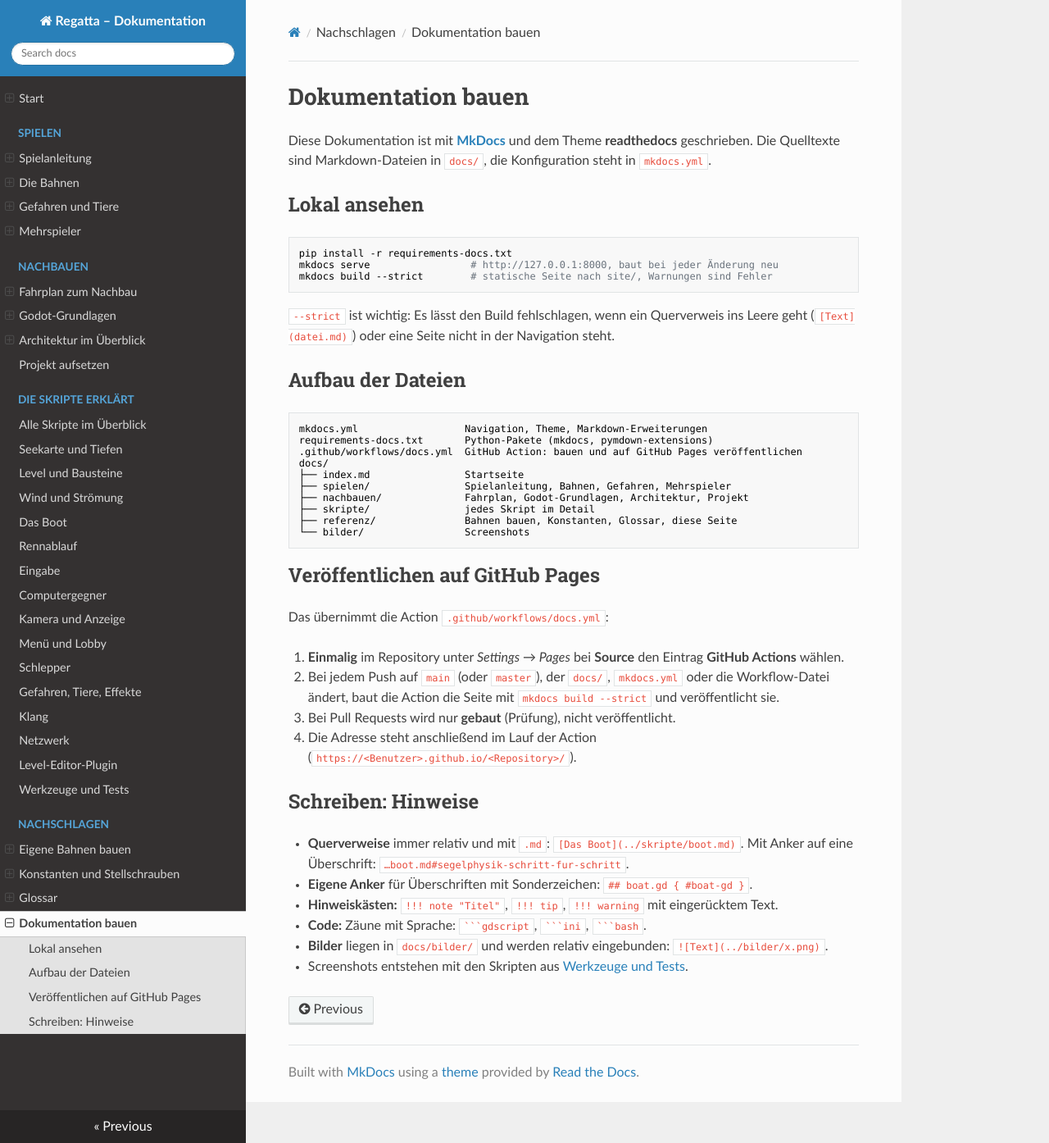
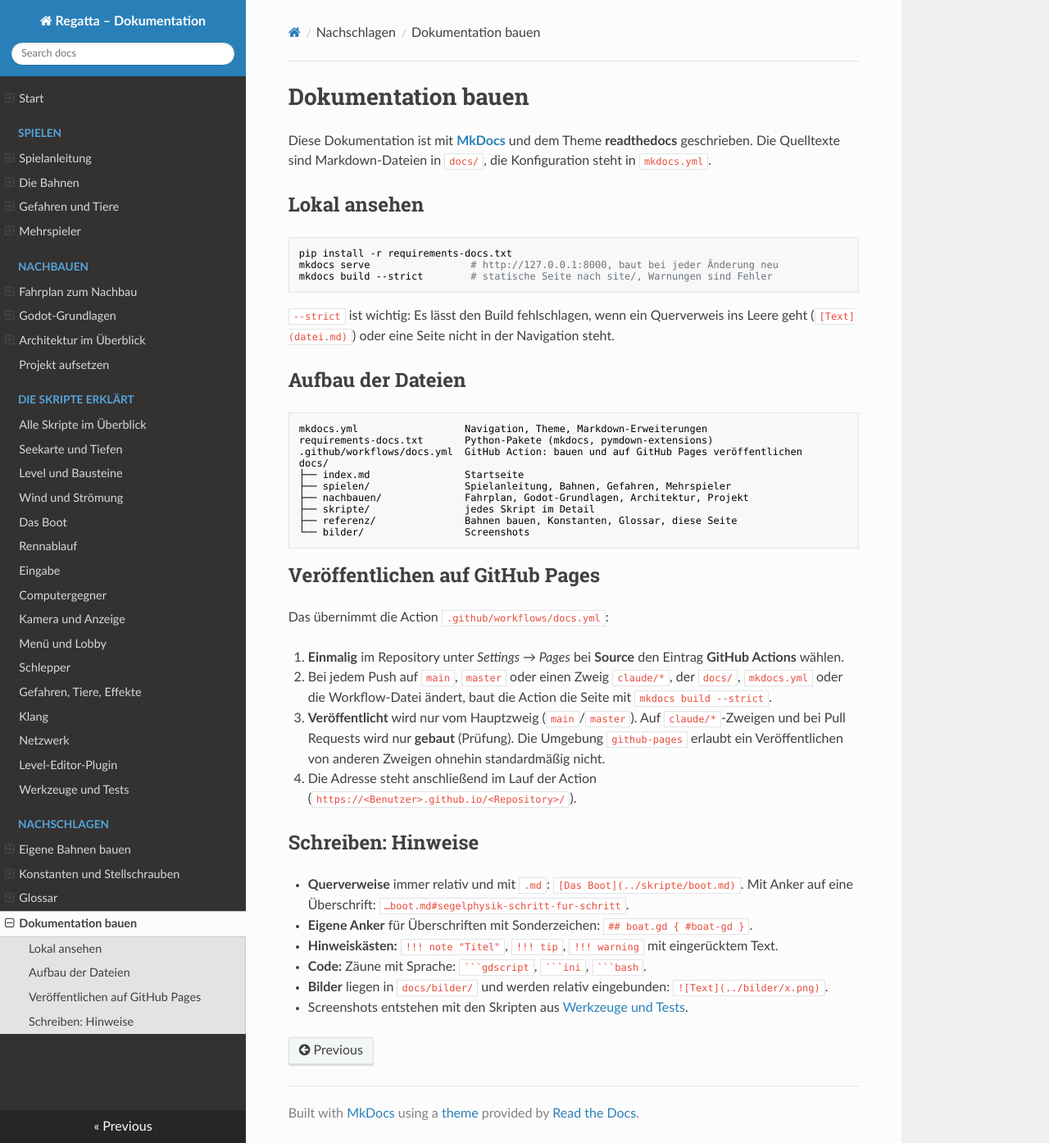
Before and after one commit to RincewindWizzard/regatta-game, an MkDocs documentation site: the page built from docs/referenz/doku.md, in a window 1280 px wide and 1394 px high. Shown: the whole window at 82% size. Built offline with MkDocs 1.6.1, drawn with Linux system fonts in a browser that asks for light colours; nearby versions of some CDN libraries; a script that is not in the unit is left out.

Commit message:
Docs-Action läuft auch auf claude/*-Zweigen (Deploy nur vom Hauptzweig)
Co-Authored-By: Claude Sonnet 5.5 <noreply@anthropic.com>
Claude-Session: https://claude.ai/code/session_01CYKFT46nVq6NPqsP2qzNXm

```diff
--- a/docs/referenz/doku.md
+++ b/docs/referenz/doku.md
@@ -36,9 +36,11 @@ Das übernimmt die Action `.github/workflows/docs.yml`:
 
 1. **Einmalig** im Repository unter *Settings → Pages* bei **Source** den Eintrag
    **GitHub Actions** wählen.
-2. Bei jedem Push auf `main` (oder `master`), der `docs/`, `mkdocs.yml` oder die Workflow-Datei
-   ändert, baut die Action die Seite mit `mkdocs build --strict` und veröffentlicht sie.
-3. Bei Pull Requests wird nur **gebaut** (Prüfung), nicht veröffentlicht.
+2. Bei jedem Push auf `main`, `master` oder einen Zweig `claude/*`, der `docs/`, `mkdocs.yml`
+   oder die Workflow-Datei ändert, baut die Action die Seite mit `mkdocs build --strict`.
+3. **Veröffentlicht** wird nur vom Hauptzweig (`main`/`master`). Auf `claude/*`-Zweigen und bei
+   Pull Requests wird nur **gebaut** (Prüfung). Die Umgebung `github-pages` erlaubt ein
+   Veröffentlichen von anderen Zweigen ohnehin standardmäßig nicht.
 4. Die Adresse steht anschließend im Lauf der Action
    (`https://<Benutzer>.github.io/<Repository>/`).
 
```
Also changed, not shown: 1 other file.
